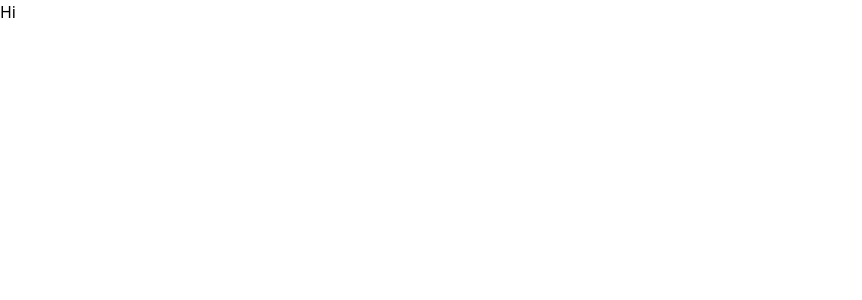
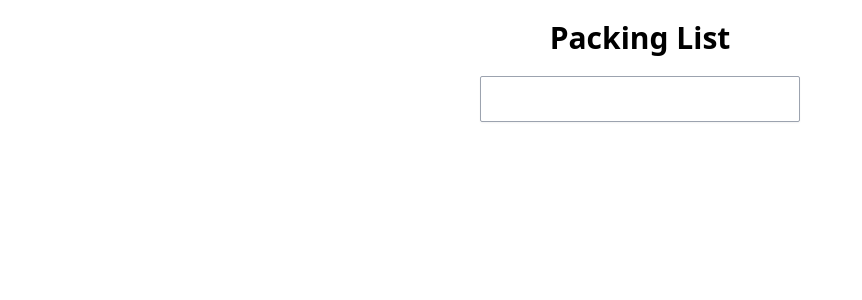
Before and after one commit to dceddia/react-state-management-guided-tour, a React app: page / in a window 1280 px wide. Shown: the top 300 px of the page, without its empty margins (0-862 px from the left). Built offline with nearby package versions, Linux system fonts and the light colour scheme; the HTML template or start-up script is replaced by a standard one.

Commit message:
useState

```diff
--- a/src/App.jsx
+++ b/src/App.jsx
@@ -1,5 +1,61 @@
+import React, { useState } from 'react';
+
 const App = () => {
-  return "Hi"
+  const [todos, setTodos] = useState([]);
+
+  const addTodo = (event) => {
+    event.preventDefault();
+    const itemName = event.target.item.value;
+    event.target.item.value = '';
+
+    setTodos((previous) => {
+      return [
+        ...previous,
+        {
+          id: Math.random(),
+          name: itemName,
+          done: false
+        },
+      ];
+    });
+  };
+
+  const toggleTodo = id => {
+    setTodos(todos.map(todo => {
+      if (todo.id === id) {
+        return {
+          ...todo,
+          done: !todo.done
+        }
+      }
+      return todo;
+    }))
+  }
+
+  return (
+    <main>
+      <h1>Packing List</h1>
+      <form onSubmit={addTodo}>
+        <input type="text" name="item" />
+        <ul>
+          {todos.map((todo) => (
+            <li key={todo.id} className="ml-3">
+              <label className={
+                todo.done ? 'done' : ''
+              }>
+                <input
+                  type="checkbox"
+                  className="mr-2"
+                  value={todo.done}
+                  onChange={() => toggleTodo(todo.id)} />
+                <span >{todo.name}</span>
+              </label>
+            </li>
+          ))}
+        </ul>
+      </form>
+    </main >
+  );
 };
 
 export default App;
```
